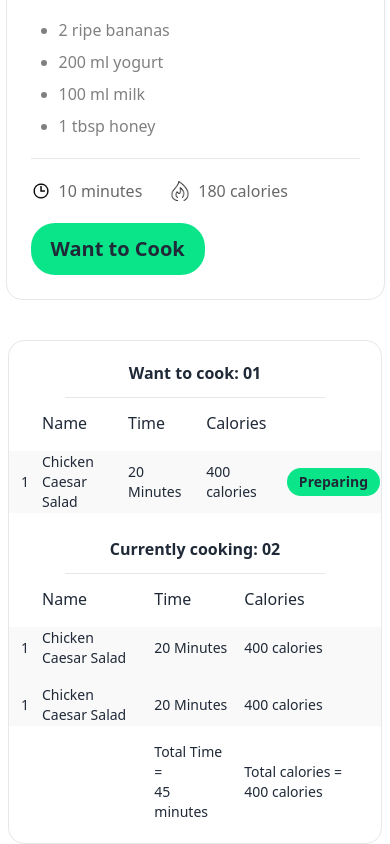
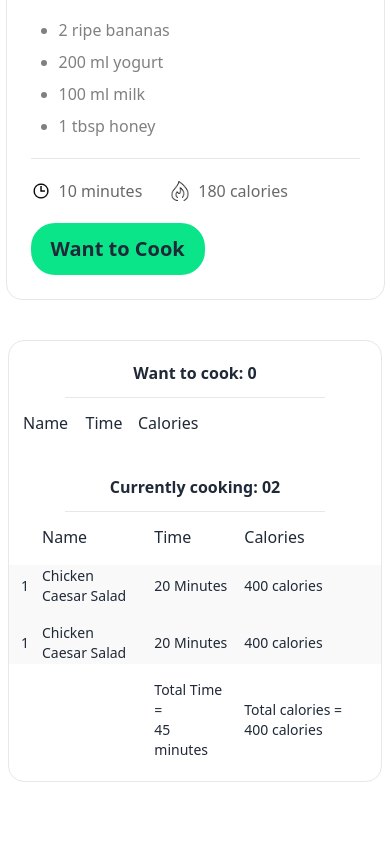
Before and after one commit to fahim-ahmed10/PH-B9A7-Chefs_Table, a React (Vite) app: page / in a window 390 px wide. Shown: the part 5056-5900 px from the top of the page. After the commit the page ends 5838 px from the top, so only its background shows below. Built offline with nearby package versions, Linux system fonts and the light colour scheme.

Commit message:
more functionality added

```diff
--- a/src/App.jsx
+++ b/src/App.jsx
@@ -1,11 +1,18 @@
 import Navbar from "./components/Navbar/Navbar";
 import Hero from "./components/Hero/Hero";
 import Heading from "./components/Heading/Heading";
-import Cart from "./components/Cart/Cart";
 import CookingRecipes from "./components/CookingRecipes/CookingRecipes";
-import CookingRecipe from "./components/CookingRecipe/CookingRecipe";
+import Carts from "./components/Carts/Carts";
+import { useState } from "react";
 
 function App() {
+  const [cartItems, setCartItems] = useState([])
+
+  const handleWantToCook = cook =>{
+    const newCartItems = [...cartItems, cook];
+    setCartItems(newCartItems);
+  }
+
   return (
     <>
       <Navbar></Navbar>
@@ -13,10 +20,10 @@ function App() {
       <Heading></Heading>
       <div className="container mx-auto mt-5 px-2 flex flex-col md:flex-col lg:flex-row gap-10 md:gap-5 lg:gap-10">
         <div className="md:w-[50%] lg:w-[65%] grid md:grid-cols-1 lg:grid-cols-2 self-center gap-5 md:gap-10 lg:gap-3">
-          <CookingRecipes></CookingRecipes>
+          <CookingRecipes handleWantToCook={handleWantToCook}></CookingRecipes>
         </div>
         <div className="w-full md:w-[45%] lg:w-[35%] mx-auto">
-          <Cart></Cart>
+          <Carts cartItems = {cartItems}></Carts>
         </div>
       </div>
     </>
--- a/src/components/Cart/Cart.jsx
+++ b/src/components/Cart/Cart.jsx
@@ -1,83 +1,26 @@
-const Cart = () => {
+import { PropTypes } from 'prop-types';
+
+const Cart = ({index, cartItem}) => {
+  const {recipe_name, preparing_time, calories} = cartItem;
   return (
-      <div className="w-full border rounded-2xl">
-        <h1 className="text-center font-bold mt-5">Want to cook: 01</h1>
-        <hr className="mt-3 w-[70%] mx-auto" />
-        <div>
-          <table className="mt-3">
-            <thead>
-              <tr>
-                <td></td>
-                <td className="pb-4 pl-3 md:pr-10 lg:pr-20 w-[35%] lg:w-32 text-start">
-                  Name
-                </td>
-                <td className="pb-4 w-[25%] lg:w-20 text-start">Time</td>
-                <td className="pb-4 w-20 text-start">Calories</td>
-                <td></td>
-              </tr>
-            </thead>
-            <tbody>
+    <>
       <tr className="bg-[#f9f9f9] text-sm">
-                <td className="pl-3">1</td>
-                <td className="pl-3 pr-4">Chicken Caesar Salad</td>
-                <td className="pr-4">20 Minutes</td>
-                <td>400 calories</td>
+        <td className="pl-3">{index + 1}</td>
+        <td className="pl-3 pr-4">{recipe_name}</td>
+        <td className="pr-4">{preparing_time} Minutes</td>
+        <td>{calories} calories</td>
         <td className="w-full text-end">
           <button className="bg-[#0be58a] hover:bg-[#6bffc1] py-1 px-3 text-sm font-bold rounded-3xl">
             Preparing
           </button>
         </td>
       </tr>
-            </tbody>
-          </table>
-        </div>
-        <h1 className="text-center font-bold mt-6">Currently cooking: 02</h1>
-        <hr className="mt-3 w-[70%] mx-auto" />
-        <div className="mb-5">
-          <table className="mt-3">
-            <thead>
-              <tr>
-                <td></td>
-                <td className="pb-4 pl-3 md:pr-20 lg:pr-28 w-[35%] lg:w-32 text-start">
-                  Name
-                </td>
-                <td className="pb-4 md:pr-10 lg:pr-20 w-[25%] lg:w-20 text-start">
-                  Time
-                </td>
-                <td className="pb-4 w-full text-start">Calories</td>
-              </tr>
-            </thead>
-            <tbody>
-              <tr className="bg-[#f9f9f9] text-sm">
-                <td className="pl-3">1</td>
-                <td className="pl-3 pr-4">Chicken Caesar Salad</td>
-                <td className="pr-4">20 Minutes</td>
-                <td className="pr-4">400 calories</td>
-              </tr>
-              <tr className="bg-[#f9f9f9] text-sm">
-                <td className="pl-3 pt-4">1</td>
-                <td className="pl-3 pr-4 pt-4">Chicken Caesar Salad</td>
-                <td className="pr-4 pt-4">20 Minutes</td>
-                <td className="pr-4 pt-4">400 calories</td>
-              </tr>
-            </tbody>
-            <tfoot>
-              <tr className="text-sm">
-                <td className="pl-3 pt-4"></td>
-                <td className="pl-3 pr-4 pt-4"></td>
-                <td className="pr-4 pt-4">
-                  Total Time = <br />
-                  45 minutes
-                </td>
-                <td className="pr-4 pt-4">
-                  Total calories = <br /> 400 calories
-                </td>
-              </tr>
-            </tfoot>
-          </table>
-        </div>
-      </div>
+    </>
   );
 };
 
+Cart.propTypes ={
+  index: PropTypes.number.isRequired,
+  cartItem: PropTypes.object.isRequired,
+}
 export default Cart;
--- /dev/null
+++ b/src/components/Carts/Carts.jsx
@@ -0,0 +1,80 @@
+import { PropTypes} from 'prop-types';
+import Cart from '../Cart/Cart';
+const Carts = ({cartItems}) => {
+  return (
+      <div className="w-full border rounded-2xl">
+        <h1 className="text-center font-bold mt-5">Want to cook: {cartItems.length}</h1>
+        <hr className="mt-3 w-[70%] mx-auto" />
+        <div>
+          <table className="mt-3">
+            <thead>
+              <tr>
+                <td></td>
+                <td className="pb-4 pl-3 md:pr-10 lg:pr-20 w-[35%] lg:w-32 text-start">
+                  Name
+                </td>
+                <td className="pb-4 w-[25%] lg:w-20 text-start">Time</td>
+                <td className="pb-4 w-20 text-start">Calories</td>
+                <td></td>
+              </tr>
+            </thead>
+            <tbody>
+            {
+              cartItems.map((cartItem,index) => <Cart key={index} index={index} cartItem={cartItem}></Cart>)
+            }
+            </tbody>
+          </table>
+        </div>
+        <h1 className="text-center font-bold mt-6">Currently cooking: 02</h1>
+        <hr className="mt-3 w-[70%] mx-auto" />
+        <div className="mb-5">
+          <table className="mt-3">
+            <thead>
+              <tr>
+                <td></td>
+                <td className="pb-4 pl-3 md:pr-20 lg:pr-28 w-[35%] lg:w-32 text-start">
+                  Name
+                </td>
+                <td className="pb-4 md:pr-10 lg:pr-20 w-[25%] lg:w-20 text-start">
+                  Time
+                </td>
+                <td className="pb-4 w-full text-start">Calories</td>
+              </tr>
+            </thead>
+            <tbody>
+              <tr className="bg-[#f9f9f9] text-sm">
+                <td className="pl-3">1</td>
+                <td className="pl-3 pr-4">Chicken Caesar Salad</td>
+                <td className="pr-4">20 Minutes</td>
+                <td className="pr-4">400 calories</td>
+              </tr>
+              <tr className="bg-[#f9f9f9] text-sm">
+                <td className="pl-3 pt-4">1</td>
+                <td className="pl-3 pr-4 pt-4">Chicken Caesar Salad</td>
+                <td className="pr-4 pt-4">20 Minutes</td>
+                <td className="pr-4 pt-4">400 calories</td>
+              </tr>
+            </tbody>
+            <tfoot>
+              <tr className="text-sm">
+                <td className="pl-3 pt-4"></td>
+                <td className="pl-3 pr-4 pt-4"></td>
+                <td className="pr-4 pt-4">
+                  Total Time = <br />
+                  45 minutes
+                </td>
+                <td className="pr-4 pt-4">
+                  Total calories = <br /> 400 calories
+                </td>
+              </tr>
+            </tfoot>
+          </table>
+        </div>
+      </div>
+  );
+};
+
+Cart.propTypes = {
+  cartItems: PropTypes.array.isRequired,
+}
+export default Carts;
--- a/src/components/CookingRecipe/CookingRecipe.jsx
+++ b/src/components/CookingRecipe/CookingRecipe.jsx
@@ -1,16 +1,15 @@
 import clockIcon from "../../assets/icons8-clock-32.png";
 import fireIcon from "../../assets/icons8-fire-50.png";
-import PropTypes, { element } from "prop-types";
-import Ingredients from "../Ingredients/Ingredients";
+import PropTypes from "prop-types";
 
-const CookingRecipe = ({ recipe }) => {
+const CookingRecipe = ({ recipe, handleWantToCook }) => {
   const {
     recipe_image,
     recipe_name,
     short_description,
     ingredients,
     preparing_time,
-    calories
+    calories,
   } = recipe;
   return (
     <div className="w-[379px] border p-6 rounded-2xl">
@@ -32,7 +31,7 @@ const CookingRecipe = ({ recipe }) => {
         </h1>
         <ul className="list-disc text-[#808080] pl-7 space-y-2">
           {ingredients.map((element, index) => (
-            <Ingredients key={index} element={element}></Ingredients>
+            <li key={index}>{element}</li>
           ))}
         </ul>
       </div>
@@ -43,8 +42,8 @@ const CookingRecipe = ({ recipe }) => {
         <img className="h-5" src={fireIcon} alt="fire" />
         <h4>{calories} calories</h4>
       </div>
-      <button className="text-xl font-bold bg-[#0be58a] hover:bg-[#6cfbbf] px-5 py-3 rounded-3xl">
-          Want to Cook
+      <button onClick={() => handleWantToCook(recipe)} className="text-xl font-bold bg-[#0be58a] hover:bg-[#6cfbbf] px-5 py-3 rounded-3xl">
+        Want to Cook
       </button>
     </div>
   );
@@ -52,5 +51,6 @@ const CookingRecipe = ({ recipe }) => {
 
 CookingRecipe.propTypes = {
   recipe: PropTypes.object.isRequired,
+  handleWantToCook: PropTypes.func.isRequired,
 };
 export default CookingRecipe;
--- a/src/components/CookingRecipes/CookingRecipes.jsx
+++ b/src/components/CookingRecipes/CookingRecipes.jsx
@@ -1,7 +1,8 @@
 import { useEffect, useState } from "react";
 import CookingRecipe from "../CookingRecipe/CookingRecipe";
+import { PropTypes } from 'prop-types';
 
-const CookingRecipes = () => {
+const CookingRecipes = ({handleWantToCook}) => {
   const [recipes, setRecipes] = useState([]);
 
   useEffect(() => {
@@ -13,10 +14,14 @@ const CookingRecipes = () => {
   return (
    <>
      {recipes.map((recipe) => (
-      <CookingRecipe key={recipe.recipe_id} recipe={recipe}></CookingRecipe>
+      <CookingRecipe key={recipe.recipe_id} recipe={recipe} handleWantToCook={handleWantToCook}></CookingRecipe>
     ))}
    </>
   );
 };
 
+CookingRecipes.propType = {
+  handleWantToCook: PropTypes.func.isRequired,
+}
+
 export default CookingRecipes;
--- a/src/components/Ingredients/Ingredients.jsx
+++ /dev/null
@@ -1,13 +0,0 @@
-import { PropTypes } from 'prop-types';
-const Ingredients = ({ element }) => {
-    return (
-        <>
-            <li>{element}</li>
-        </>
-    );
-};
-
-Ingredients.propTypes = {
-    element: PropTypes.string.isRequired,
-}
-export default Ingredients;
```
Lines whose indentation alone changed are shown as unchanged.
